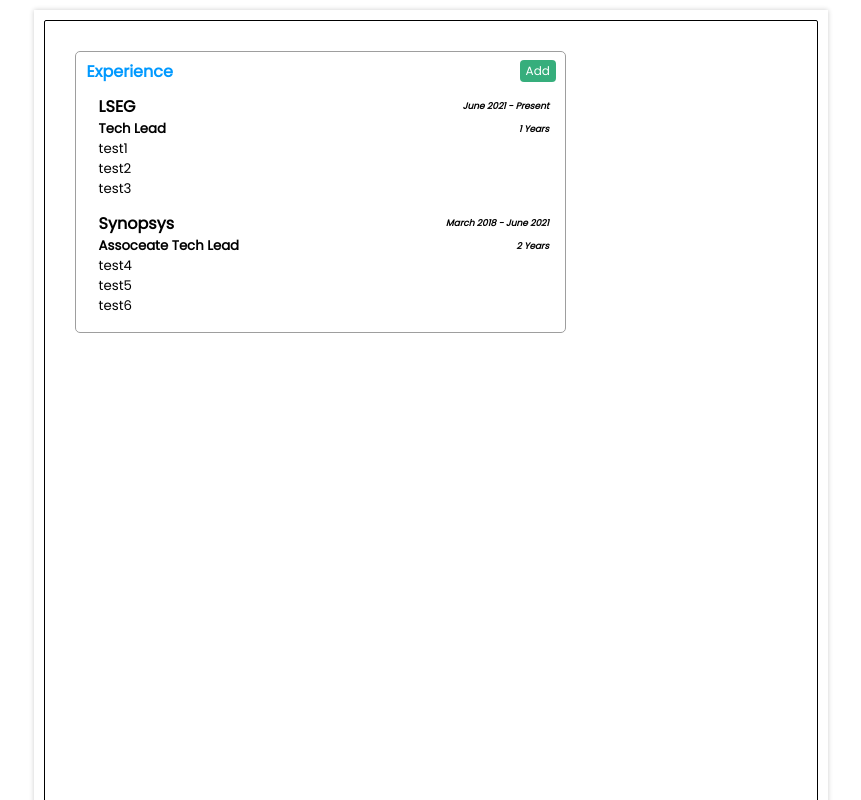
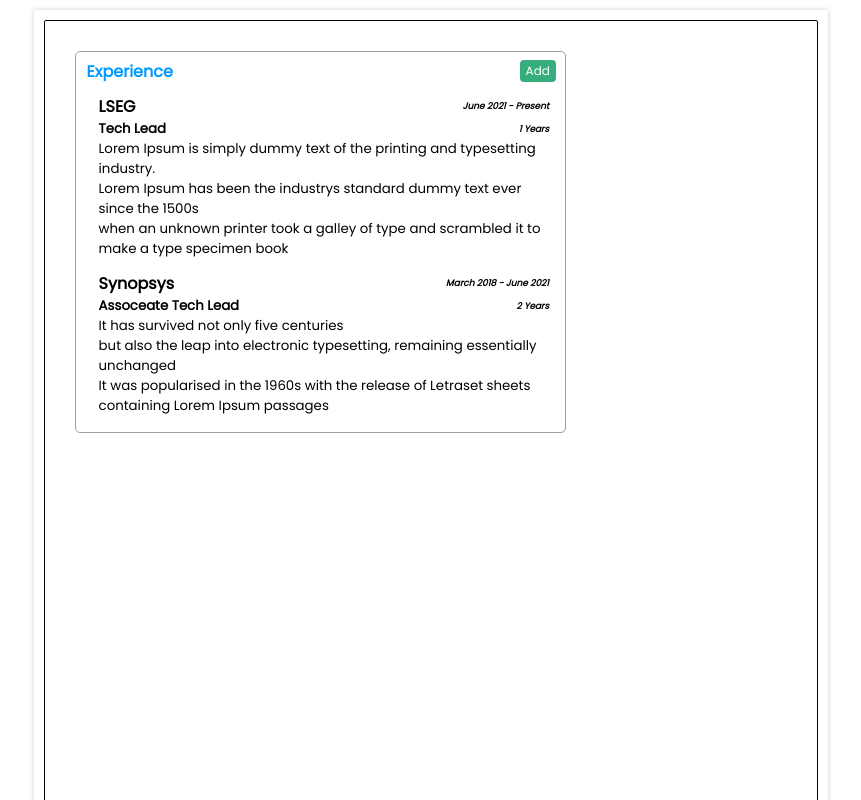
Before and after one commit to hmalindu1/resume-builder, an Angular app: page / in a window 1280 px wide. Shown: the top 800 px of the page, without its empty margins (209-1070 px from the left). Built offline with nearby package versions, Linux system fonts and the light colour scheme.

Commit message:
mock experience file was changed in to dummy text

```diff
--- a/src/app/mock-exp.ts
+++ b/src/app/mock-exp.ts
@@ -7,13 +7,13 @@
         position: 'Tech Lead',
         period: 'June 2021 - Present',
         time_frame: '1 Years',
-        projects: ['test1', 'test2', 'test3']
+        projects: ['Lorem Ipsum is simply dummy text of the printing and typesetting industry.', 'Lorem Ipsum has been the industrys standard dummy text ever since the 1500s', 'when an unknown printer took a galley of type and scrambled it to make a type specimen book']
     }, {
         id: 2,
         company: 'Synopsys',
         position: 'Assoceate Tech Lead',
         period: 'March 2018 - June 2021',
         time_frame: '2 Years',
-        projects: ['test4', 'test5', 'test6']
+        projects: ['It has survived not only five centuries', 'but also the leap into electronic typesetting, remaining essentially unchanged', 'It was popularised in the 1960s with the release of Letraset sheets containing Lorem Ipsum passages']
     }
 ]
```
